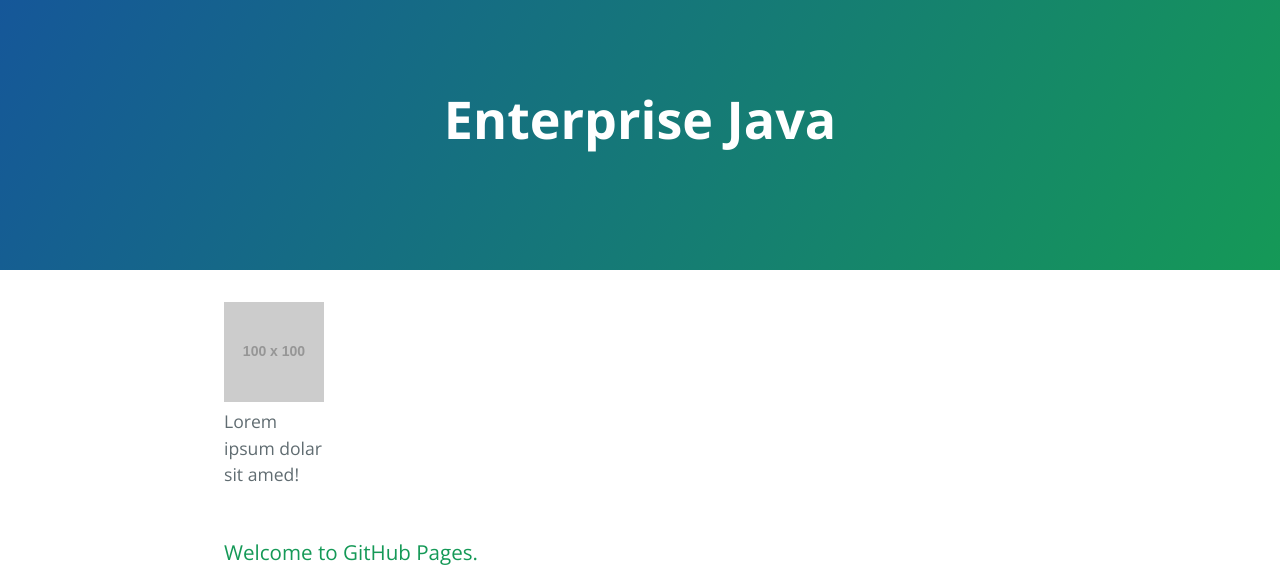
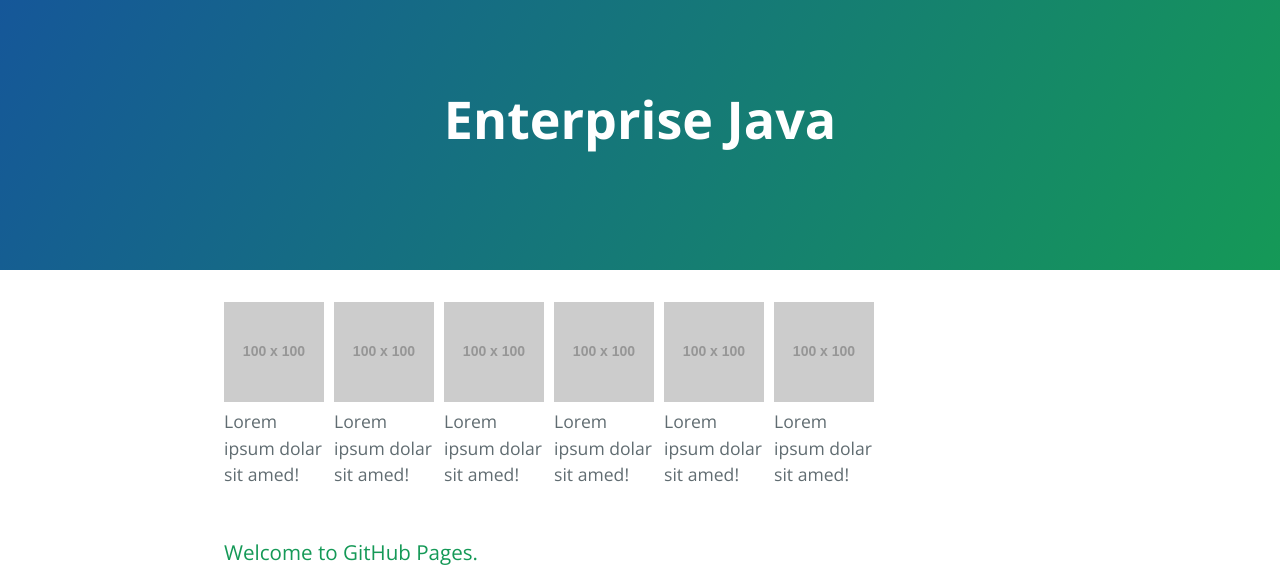
Before and after one commit to enterprisejava/enterprisejava.github.io, a plain HTML site: page index.html in a window 1280 px wide. Shown: the top 583 px of the page. Drawn offline with nearby package versions, Linux system fonts and the light colour scheme; placeholder pictures from the web are drawn by us.

Commit message:
Update index.html

```diff
--- a/index.html
+++ b/index.html
@@ -18,6 +18,36 @@
     </section>
     <section class="main-content">
       <section class="tutorials">
+        <div class="tutorial">
+          <img src="http://placehold.it/100x100" class="tutorial-img">
+          <p>
+            Lorem ipsum dolar sit amed!
+          </p>
+        </div>
+        <div class="tutorial">
+          <img src="http://placehold.it/100x100" class="tutorial-img">
+          <p>
+            Lorem ipsum dolar sit amed!
+          </p>
+        </div>
+        <div class="tutorial">
+          <img src="http://placehold.it/100x100" class="tutorial-img">
+          <p>
+            Lorem ipsum dolar sit amed!
+          </p>
+        </div>
+        <div class="tutorial">
+          <img src="http://placehold.it/100x100" class="tutorial-img">
+          <p>
+            Lorem ipsum dolar sit amed!
+          </p>
+        </div>
+        <div class="tutorial">
+          <img src="http://placehold.it/100x100" class="tutorial-img">
+          <p>
+            Lorem ipsum dolar sit amed!
+          </p>
+        </div>
         <div class="tutorial">
           <img src="http://placehold.it/100x100" class="tutorial-img">
           <p>
```
Lines whose indentation alone changed are shown as unchanged.
